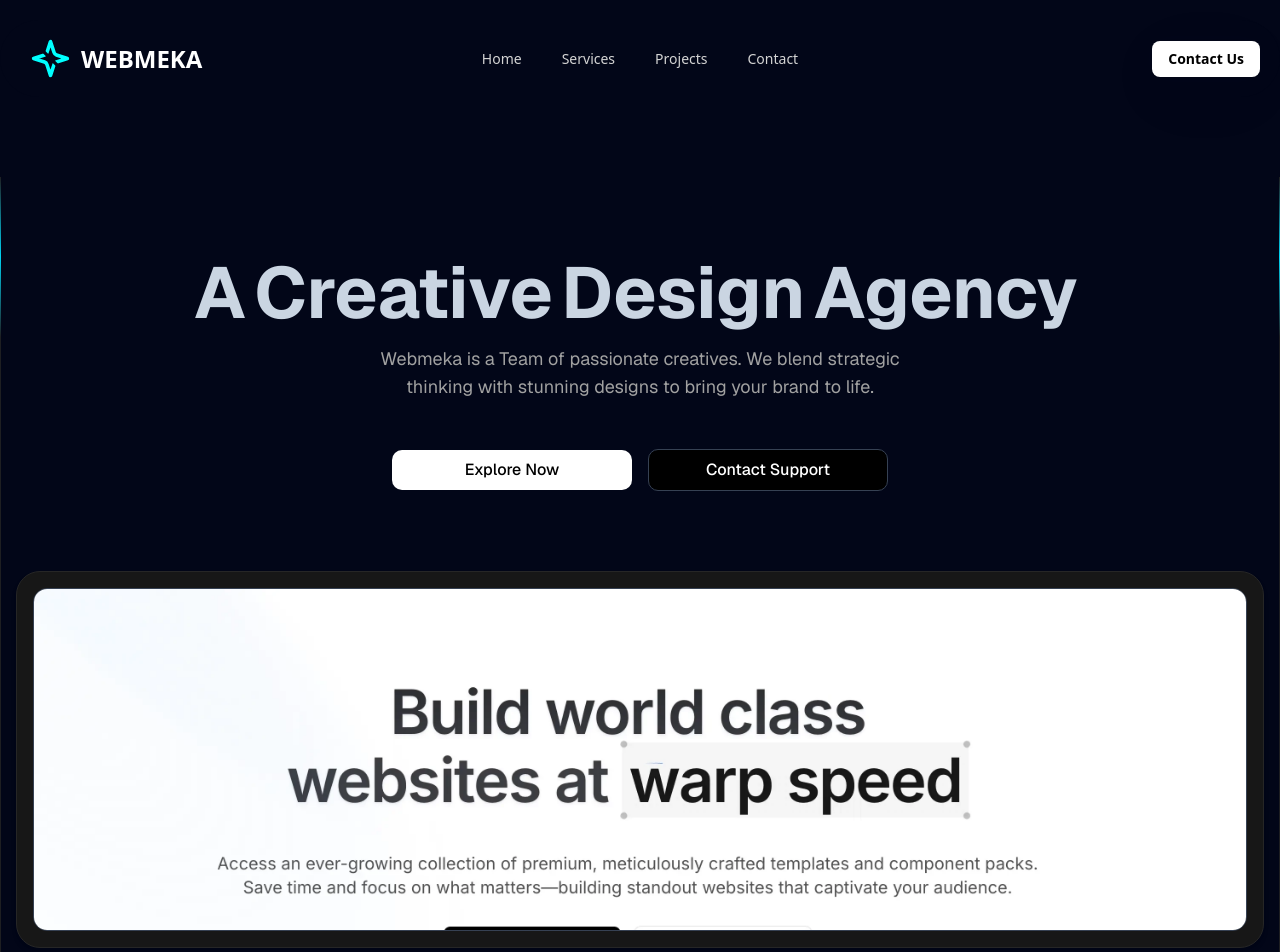
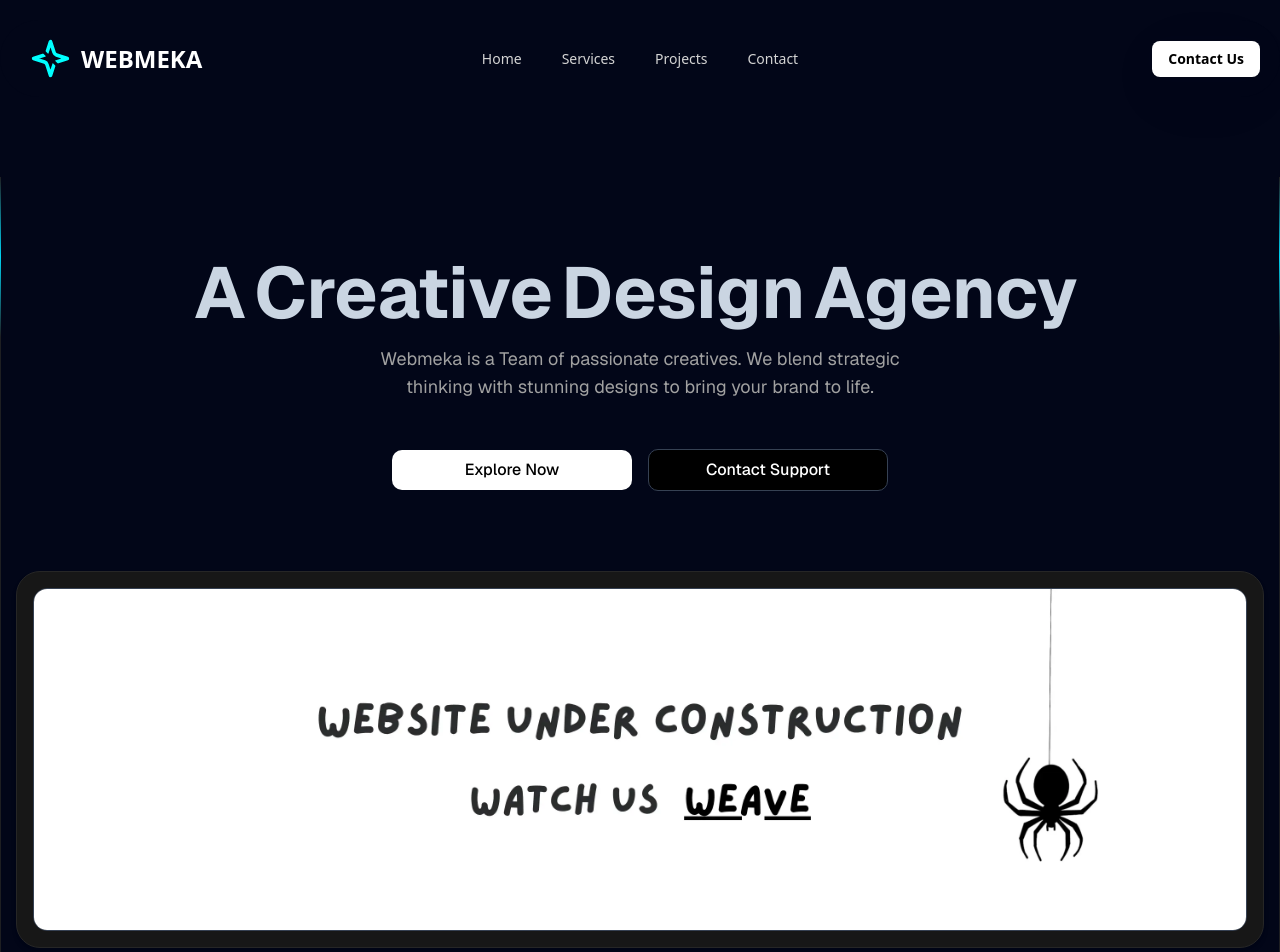
Before and after one commit to webmeka/webmeka, a Next.js app: page / in a window 1280 px wide. Shown: the top 952 px of the page. Built offline with nearby package versions, Linux system fonts and the light colour scheme.

Commit message:
💥 webmeka

```diff
--- a/src/components/hero-section.tsx
+++ b/src/components/hero-section.tsx
@@ -95,7 +95,7 @@ export default function HeroSectionOne() {
         >
           <div className="w-full overflow-hidden rounded-xl border border-gray-300 dark:border-gray-700">
             <Image
-              src="/hero.webp"
+              src="/webmeka.webp"
               alt="Landing page preview"
               className="aspect-[32/9] h-auto w-full object-cover"
               height={800}
```
Also changed, not shown: public/webmeka.webp (added).
